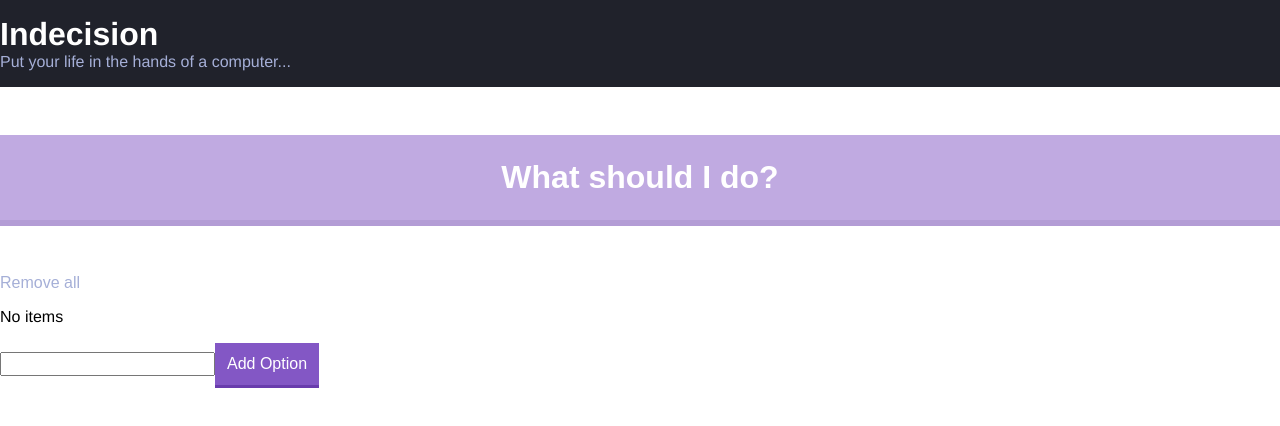
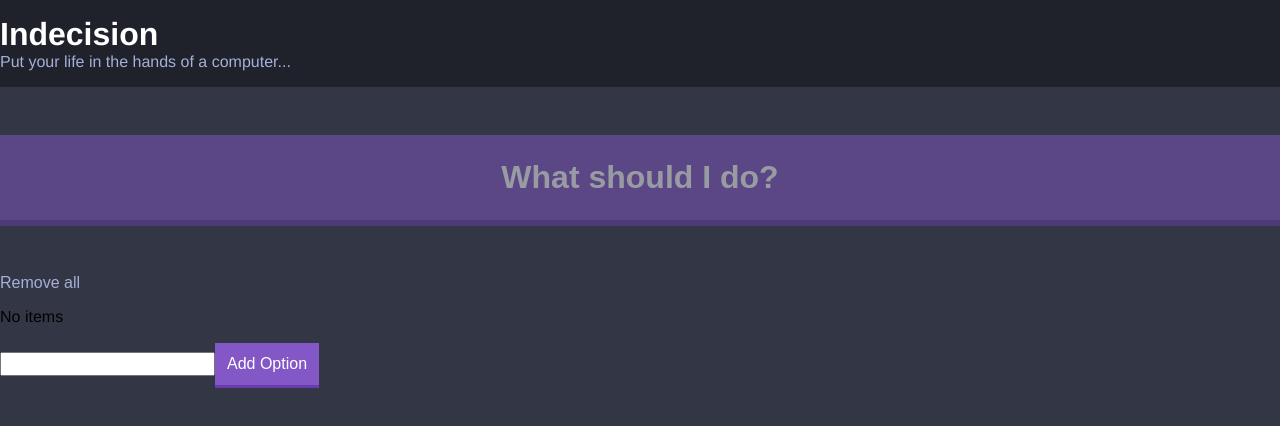
Before and after one commit to nikkilr88/indecision-app, a React app: page / in a window 1280 px wide. Shown: the top 426 px of the page. Built offline with nearby package versions, Linux system fonts and the light colour scheme.

Commit message:
Replace values with variables

```diff
--- a/src/styles/base/_base.scss
+++ b/src/styles/base/_base.scss
@@ -4,5 +4,6 @@ html {
 
 body {
   font-family: Helvetica, Arial, sans-serif;
-  font-size: 1.6rem;
+  font-size: $m-size;
+  background: $dark-blue;
 }
```
